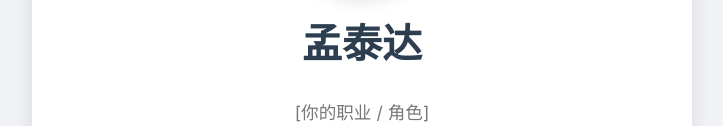
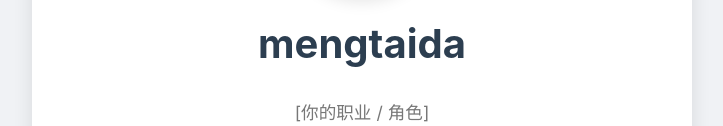
Before and after one commit to taida202258/taida202258.github.io, a plain HTML site: page index.html in a window 1280 px wide. Shown: the part 193-319 px from the top of the page, without its empty margins (278-1001 px from the left). Drawn offline with Linux system fonts and the light colour scheme.

Commit message:
Update index.html

```diff
--- a/index.html
+++ b/index.html
@@ -124,7 +124,7 @@
     <div class="profile-card">
         <header class="header">
             <img src="https://avatars.githubusercontent.com/u/89498263?v=4" alt="我的头像" class="avatar">
-            <h1>孟泰达</h1>
+            <h1>mengtaida</h1>
             <p class="subtitle">[你的职业 / 角色]</p>
         </header>
 
```
